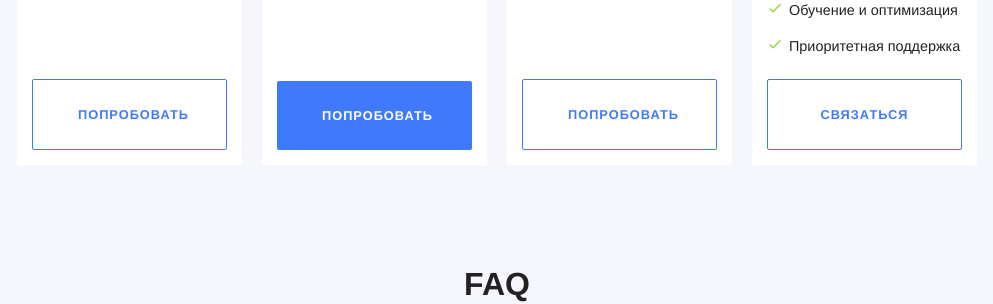
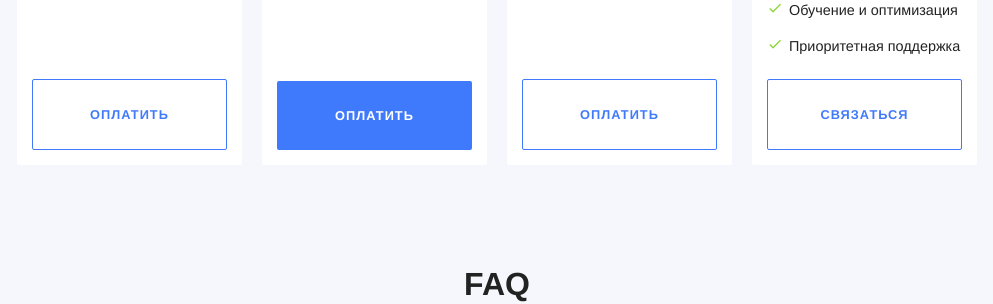
Before and after one commit to RakhimyanTim/fitness.github.io, a Jekyll site: the page built from pages/pricing.html, in a window 1280 px wide and 900 px high, scrolled down 626 px. Shown: the part 153-457 px from the top of the window, without its empty margins (143-1136 px from the left). Built offline with Jekyll 4.4.1, drawn with Linux system fonts in a browser that asks for light colours; some web fonts are replaced.

Commit message:
Update plan.html

```diff
--- a/_includes/components/pricing/plan.html
+++ b/_includes/components/pricing/plan.html
@@ -23,7 +23,7 @@
 			{% if include.plan.cta %}
 				<a class="button {% if plan.highlight %}brand{% else %}light{% endif %}" href="{{ plan.cta.link }}">{{ include.plan.cta.text }}</a>
 			{% else %}
-				<a class="button {% if plan.highlight %}brand{% else %}light{% endif %}" href="https://goo.gl/forms/a4kDwSTPBcGsNXgX2">Попробовать</a>
+				<a class="button {% if plan.highlight %}brand{% else %}light{% endif %}" href="http://yasobe.ru/na/fitesspullnfit">Оплатить</a>
 			{% endif %}
 		</div>
 	</div>
```
